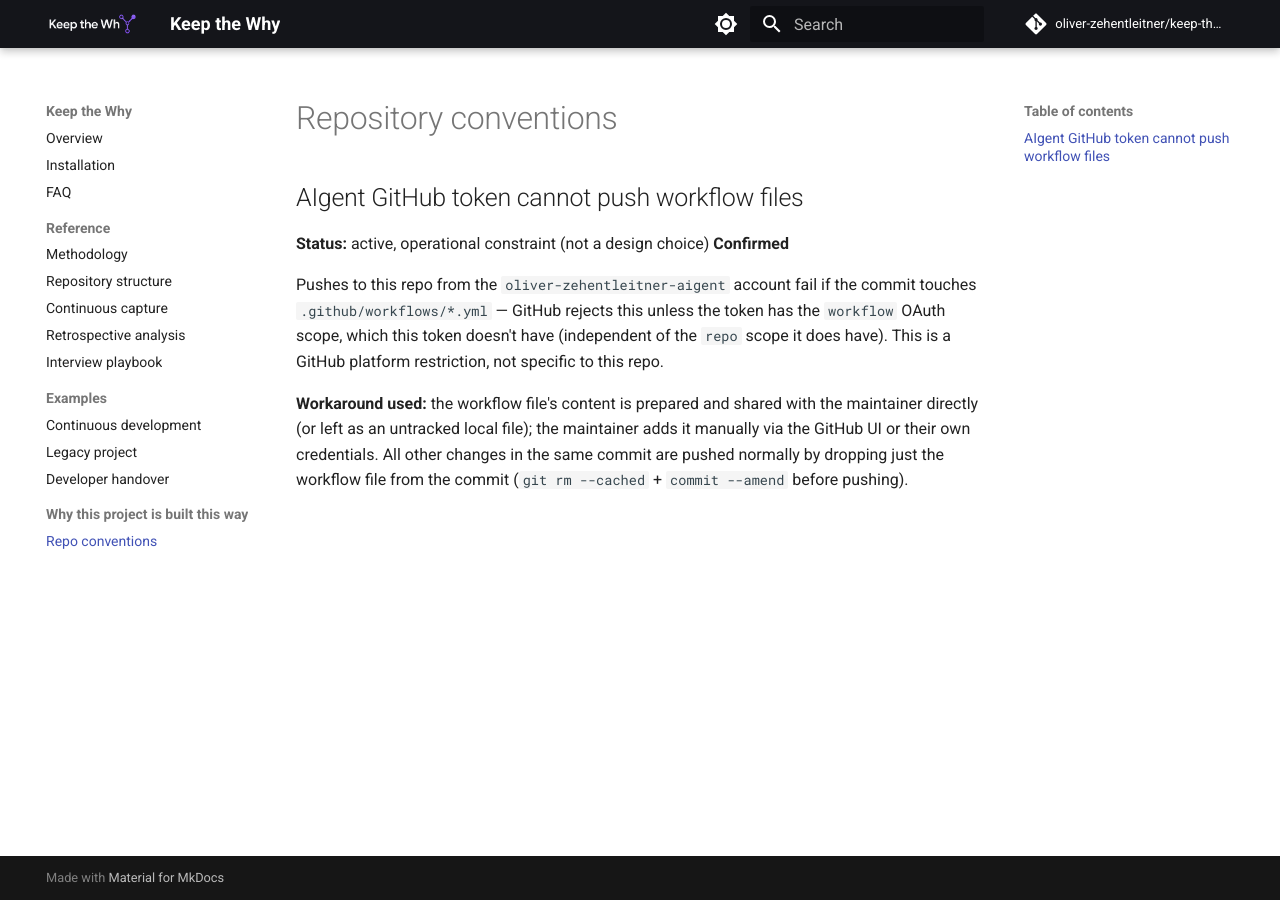
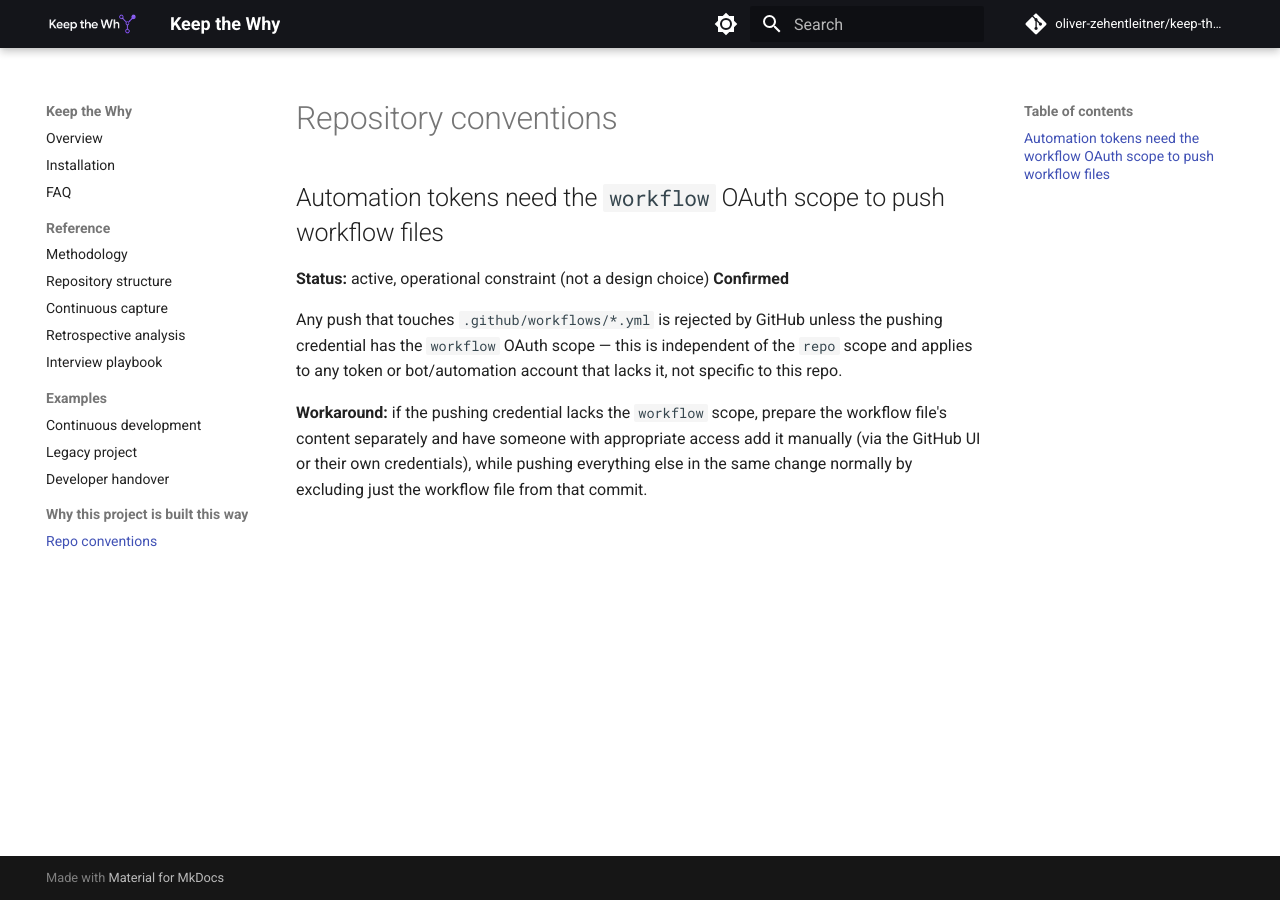
Before and after one commit to oliver-zehentleitner/keep-the-why, an MkDocs documentation site: the page built from docs/context/repo-conventions.md, in a window 1280 px wide. Built offline with MkDocs 1.6.1 and Material for MkDocs 9.7.7, drawn with Linux system fonts in a browser that asks for light colours; comment, search, counter and statistics services are not loaded.

Commit message:
Make repo-conventions.md generic, not account-specific
Referenced one specific automation account by name for the
workflow-scope constraint. Generalized to "any automation token
lacking the workflow scope" - the underlying fact is a GitHub
platform restriction, not particular to one account, and doesn't need
to name who happens to be pushing right now. Also dropped the
session-authorship framing from context/index.md's intro line.

```diff
--- a/context/repo-conventions.md
+++ b/context/repo-conventions.md
@@ -1,10 +1,10 @@
 # Repository conventions
 
-## AIgent GitHub token cannot push workflow files
+## Automation tokens need the `workflow` OAuth scope to push workflow files
 
 **Status:** active, operational constraint (not a design choice)
 **Confirmed**
 
-Pushes to this repo from the `oliver-zehentleitner-aigent` account fail if the commit touches `.github/workflows/*.yml` — GitHub rejects this unless the token has the `workflow` OAuth scope, which this token doesn't have (independent of the `repo` scope it does have). This is a GitHub platform restriction, not specific to this repo.
+Any push that touches `.github/workflows/*.yml` is rejected by GitHub unless the pushing credential has the `workflow` OAuth scope — this is independent of the `repo` scope and applies to any token or bot/automation account that lacks it, not specific to this repo.
 
-**Workaround used:** the workflow file's content is prepared and shared with the maintainer directly (or left as an untracked local file); the maintainer adds it manually via the GitHub UI or their own credentials. All other changes in the same commit are pushed normally by dropping just the workflow file from the commit (`git rm --cached` + `commit --amend` before pushing).
+**Workaround:** if the pushing credential lacks the `workflow` scope, prepare the workflow file's content separately and have someone with appropriate access add it manually (via the GitHub UI or their own credentials), while pushing everything else in the same change normally by excluding just the workflow file from that commit.
```
Also changed, not shown: context/index.md (+1 -1 lines).
